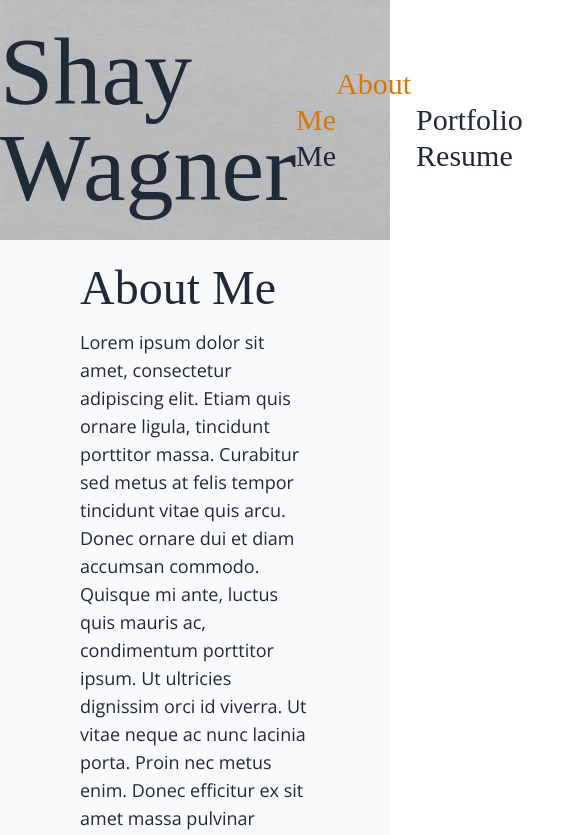
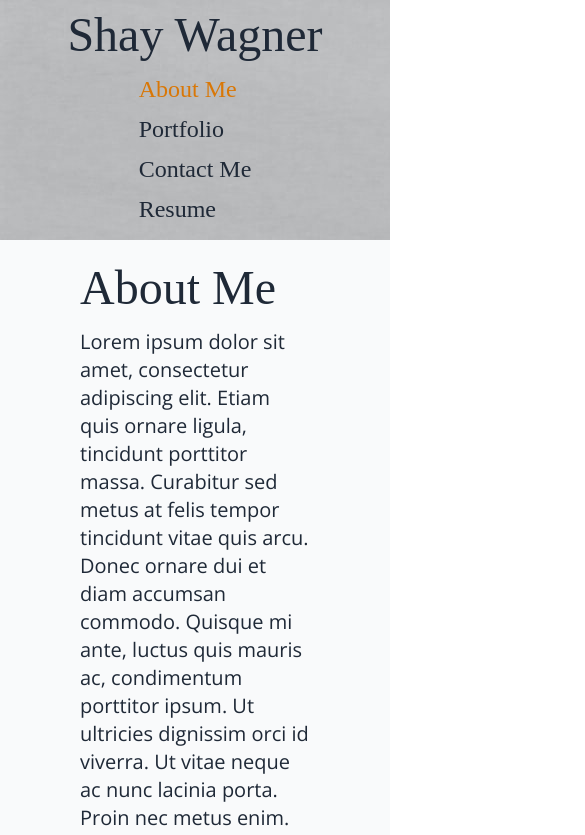
Before and after one commit to srwagner916/react-portfolio, a React (Create React App) app: page / in a window 390 px wide. Shown: the top 835 px of the page, 585 px wide, since content can reach past the window. Built offline with nearby package versions, Linux system fonts and the light colour scheme; a web font is replaced by a local one.

Commit message:
added mobile responsiveness

```diff
--- a/src/components/AboutMe/index.js
+++ b/src/components/AboutMe/index.js
@@ -5,7 +5,7 @@ function AboutMe() {
     <main className="text-gray-800 flex-grow my-6 mx-10 px-10">
       <h2 className="font-serif text-5xl">About Me</h2>
       <div className="my-4">
-        <p className="font-sans text-lg">
+        <p className="font-sans xs:text-xl m:text-lg">
         Lorem ipsum dolor sit amet, consectetur adipiscing elit. Etiam quis ornare ligula, tincidunt
         porttitor massa. Curabitur sed metus at felis tempor tincidunt vitae quis arcu. Donec ornare
         dui et diam accumsan commodo. Quisque mi ante, luctus quis mauris ac, condimentum porttitor
--- a/src/components/Contact/index.js
+++ b/src/components/Contact/index.js
@@ -36,7 +36,7 @@ function Contact() {
 
 
   return (
-    <section className="flex flex-col">
+    <section className="flex flex-col my-auto">
       <h2 className="font-serif mx-auto mt-10 text-5xl">Contact Me</h2>
 
       <form className="font-sans mx-auto w-96" onSubmit={handleSubmit}>
@@ -48,7 +48,7 @@ function Contact() {
           <label className="text-2xl" htmlFor="email">Email address:</label>
           <input className="bg-blue-50 border-gray-400 focus:ring-yellow-600 focus:border-yellow-600" type="email" name="email" defaultValue={email} onBlur={handleChange}/>
         </div>
-        <div className="grid grid-cols-1   my-5">
+        <div className="grid grid-cols-1 my-5">
           <label className="text-2xl" htmlFor="message">Message:</label>
           <textarea className="bg-blue-50 border-gray-400 focus:ring-yellow-600 focus:border-yellow-600" name="message" defaultValue={message} onBlur={handleChange}/>
         </div>
--- a/src/components/Footer/index.js
+++ b/src/components/Footer/index.js
@@ -2,7 +2,7 @@ import React from 'react';
 
 function footer() {
   return (
-    <footer className="flex h-40 w-full justify-center items-center bg-gray-400 text-gray-800 mt-32">
+    <footer className="flex xs:static xs:bottom-0 sm:static h-40 w-full justify-center items-center bg-gray-400 text-gray-800">
       <div className="text-5xl">
         <a href="https://github.com/srwagner916" target="_blank" title="github profile" rel="noreferrer" className="mx-4">
           <i className="fab fa-github"></i>
--- a/src/components/Header/index.js
+++ b/src/components/Header/index.js
@@ -9,9 +9,9 @@ function Header(props) {
   } = props;
 
   return (
-    <header className="font-serif h-60 flex justify-evenly items-center bg-hero-image" >
+    <header className="flex xl:flex-row md:flex-col xs:flex-col sm:flex-col font-serif h-60 flex justify-evenly items-center bg-hero-image" >
       <a href="/">
-        <h1 className="text-8xl text-gray-800 inline-block">Shay Wagner</h1>
+        <h1 className="xs:text-5xl md:text-8xl text-8xl text-gray-800 inline-block">Shay Wagner</h1>
       </a>
       <Nav tabs={tabs} setCurrentTab={setCurrentTab} currentTab={currentTab}/>
     </header>
--- a/src/components/Nav/index.js
+++ b/src/components/Nav/index.js
@@ -11,10 +11,10 @@ function Nav(props) {
 
   return (
       <nav className="inline-flex">
-        <ul className="text-3xl text-gray-800 inline-block">
+        <ul className="xs:text-2xl xs:flex xs:flex-col md:flex-row lg:text-3xl text-gray-800 inline-block">
           {tabs.map((tab) => (
             <li
-              className={`cursor-pointer inline mx-10 ${currentTab.name === tab.name && 'text-yellow-600'}`}
+              className={`xs:my-1 cursor-pointer inline mx-10 ${currentTab.name === tab.name && 'text-yellow-600'}`}
               key={tab.name}
             >
               <span
--- a/src/components/Portfolio/index.js
+++ b/src/components/Portfolio/index.js
@@ -57,7 +57,7 @@ function Portfolio() {
     }
   ]
   return (
-    <div className="h-screen mx-10 my-20 grid gap-10 grid-flow-row grid-cols-2 text-5xl">
+    <div className="h-screen overflow-scroll mx-10 py-20 grid gap-10 grid-flow-row xs:grid-cols-1 lg:grid-cols-2 text-5xl">
       {projects.map((project, i ) => (
         <Project projects={projects} key={project.name} index={i} />
       ))}
--- a/src/components/Resume/index.js
+++ b/src/components/Resume/index.js
@@ -1,7 +1,7 @@
 import React from 'react';
 function Resume() {
   return (
-    <div className="flex flex-col mx-auto">
+    <div className="flex flex-col mx-auto my-auto">
       <h2 className="font-serif text-5xl my-5">Resume</h2>
       <a href="./resume/resume.pdf" download="resume.pdf" className="italic font-sans  text-xl mt-2 hover:text-yellow-600">Click here to download my resume!</a>
       <h3 className="font-serif text-3xl text-gray-900 mt-4">Front-End Proficiencies</h3>
@@ -13,7 +13,7 @@ function Resume() {
         <li>React</li>
       </ul>
       <h3 className="font-serif text-3xl text-gray-900 mt-5">Back-End Proficiencies</h3>
-      <ul className="font-sans text-lg ml-10">
+      <ul className="font-sans text-lg mb-10 ml-10">
         <li>Node.js</li>
         <li>MySQL</li>
         <li>MongoDb</li>
--- a/tailwind.config.js
+++ b/tailwind.config.js
@@ -2,6 +2,13 @@ module.exports = {
   purge: ['./src/**/*.{js,jsx,ts,tsx}', './public/index.html'],
   darkMode: false, // or 'media' or 'class'
   theme: {
+    screens: {
+      'xs': '375px',
+      'md': '768px',
+      'lg': '1024px',
+      'xl': '1280px',
+      '2xl': '1536px'
+    },
     fontFamily: {
       'serif': ['Mate SC'],
       'sans': ['Open Sans']
```
